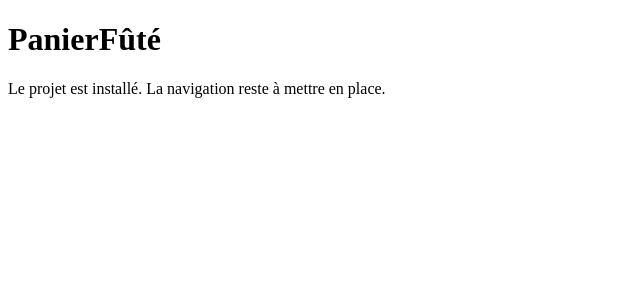
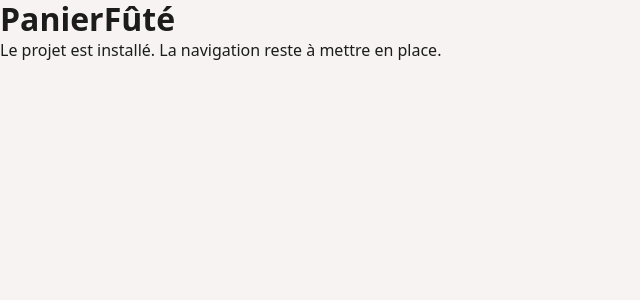
Before and after one commit to CaptainRaph/PanierFute, a React (Vite) app: page / in a window 1280 px wide. Shown: the top 300 px of the page, without its empty margins (0-640 px from the left). Built offline with nearby package versions, Linux system fonts and the light colour scheme.

Commit message:
Socle CSS (variables et styles communs) - Client Supabase

```diff
--- a/src/services/supabase.js
+++ b/src/services/supabase.js
@@ -1,2 +1,8 @@
 // supabase.js - crée l'unique client Supabase de l'application à partir des
 // variables d'environnement. Importé seulement par les fichiers *.requetes.js.
+import { createClient } from '@supabase/supabase-js';
+
+export const client = createClient(
+  import.meta.env.VITE_SUPABASE_URL,
+  import.meta.env.VITE_SUPABASE_CLE_ANON,
+);
--- a/src/styles/base.css
+++ b/src/styles/base.css
@@ -1,2 +1,138 @@
 /* base.css - styles de base communs à toute l'application : remise à
    zéro, typographie, focus clavier. Dépend de variables.css. */
+
+/* ---- Remise à zéro ---- */
+
+/* La largeur d'un élément inclut ses marges intérieures et sa bordure : les
+   mises en page en pourcentage ne débordent plus. */
+*,
+*::before,
+*::after {
+  box-sizing: border-box;
+}
+
+body,
+h1,
+h2,
+h3,
+h4,
+p,
+ul,
+ol,
+figure {
+  margin: 0;
+}
+
+/* ---- Page ---- */
+
+html {
+  /* Empêche les navigateurs mobiles de grossir le texte en mode paysage. */
+  -webkit-text-size-adjust: 100%;
+  text-size-adjust: 100%;
+}
+
+body {
+  /* dvh : hauteur réellement visible sur téléphone, barre d'adresse comprise. */
+  min-height: 100dvh;
+  background-color: var(--couleur-fond);
+  color: var(--couleur-texte);
+  font-family: var(--police-base);
+  font-size: var(--taille-m);
+  font-weight: var(--graisse-normale);
+  line-height: var(--interligne-texte);
+}
+
+/* ---- Typographie ---- */
+
+h1,
+h2,
+h3,
+h4 {
+  font-weight: var(--graisse-forte);
+  line-height: var(--interligne-titre);
+  /* Un mot très long (libellé de ticket) ne fait pas déborder la page. */
+  overflow-wrap: break-word;
+}
+
+h1 {
+  font-size: var(--taille-xxl);
+}
+
+h2 {
+  font-size: var(--taille-xl);
+}
+
+h3 {
+  font-size: var(--taille-l);
+}
+
+h4 {
+  font-size: var(--taille-m);
+}
+
+p {
+  overflow-wrap: break-word;
+}
+
+a {
+  color: var(--couleur-primaire-foncee);
+  text-underline-offset: var(--decalage-soulignement);
+}
+
+a:hover {
+  color: var(--couleur-primaire);
+}
+
+/* ---- Médias ---- */
+
+img,
+svg,
+canvas {
+  display: block;
+  max-width: 100%;
+}
+
+img {
+  height: auto;
+}
+
+/* ---- Formulaires ---- */
+
+/* Par défaut, les champs et les boutons n'héritent pas de la police de la page. */
+button,
+input,
+select,
+textarea {
+  font: inherit;
+  color: inherit;
+}
+
+button {
+  cursor: pointer;
+}
+
+button:disabled {
+  cursor: not-allowed;
+}
+
+/* ---- Focus clavier ---- */
+
+/* :focus-visible n'affiche le contour qu'à la navigation au clavier, pas au
+   clic. Le décalage détache le contour de l'élément pour qu'il reste lisible
+   sur un bouton vert comme sur un fond blanc. */
+:focus-visible {
+  outline: var(--epaisseur-accent) solid var(--couleur-focus);
+  outline-offset: var(--epaisseur-accent);
+}
+
+/* ---- Préférences de l'utilisateur ---- */
+
+/* Respecte le réglage système « réduire les animations ». */
+@media (prefers-reduced-motion: reduce) {
+  *,
+  *::before,
+  *::after {
+    transition-duration: 0s;
+    animation-duration: 0s;
+  }
+}
--- a/src/styles/variables.css
+++ b/src/styles/variables.css
@@ -1,2 +1,90 @@
 /* variables.css - variables CSS globales : couleurs, espacements, rayons,
    polices. Seul endroit où ces valeurs sont écrites en dur. */
+
+:root {
+  /* ---- Couleurs : vert, noir et blanc ---- */
+
+  /* Vert principal : boutons, liens, éléments actifs */
+  --couleur-primaire: #5c7314;
+  --couleur-primaire-foncee: #3d4d0d;
+  --couleur-sombre: #1c1c1c;
+
+  /* Fonds : la page est légèrement teintée, les cartes et panneaux (surface)
+     sont blancs pour s'en détacher. */
+  --couleur-fond: #f6f3f2;
+  --couleur-fond-clair: #e9ede5;
+  --couleur-surface: #ffffff;
+
+  /* Texte */
+  --couleur-texte: #1c1c1c;
+  --couleur-texte-discret: #626262;
+  --couleur-texte-inverse: #ffffff;
+
+  /* Bordures */
+  --couleur-bordure: #d4d4cc;
+  --couleur-bordure-accentuee: #b8c1b2;
+  /* Bordure des champs de saisie : plus foncée que les autres. */
+  --couleur-bordure-champ: #7b8474;
+
+  /* Survol */
+  --couleur-survol: #f7f9f6;
+  --couleur-survol-leger: rgb(0 0 0 / 5%);
+
+  /* Erreurs et actions destructrices */
+  --couleur-danger: #c0392b;
+  --couleur-danger-foncee: #a93226;
+  --couleur-danger-fond: #fceae8;
+
+  /* Contour de focus clavier */
+  --couleur-focus: var(--couleur-sombre);
+
+  /* ---- Polices ---- */
+  /* Polices du système : aucune police à télécharger, affichage immédiat. */
+  --police-base:
+    system-ui, -apple-system, BlinkMacSystemFont, 'Segoe UI', Roboto, Helvetica, Arial, sans-serif;
+
+  /* ---- Tailles de texte ---- */
+  --taille-xs: 0.8125rem;
+  --taille-s: 0.875rem;
+  --taille-m: 1rem;
+  --taille-l: 1.125rem;
+  --taille-xl: 1.375rem;
+  --taille-xxl: 2rem;
+
+  --graisse-normale: 400;
+  --graisse-forte: 700;
+
+  --interligne-texte: 1.5;
+  --interligne-titre: 1.2;
+
+  /* ---- Espacements ---- */
+  --espace-xxs: 0.25rem;
+  --espace-xs: 0.5rem;
+  --espace-s: 0.75rem;
+  --espace-m: 1rem;
+  --espace-l: 1.5rem;
+  --espace-xl: 2rem;
+  --espace-xxl: 4rem;
+
+  /* ---- Rayons d'arrondi ---- */
+  --rayon-s: 8px;
+  --rayon-m: 12px;
+  --rayon-l: 16px;
+  --rayon-pilule: 20px;
+  --rayon-cercle: 50%;
+
+  /* ---- Détails ---- */
+  --epaisseur-trait: 1px;
+  --epaisseur-accent: 3px;
+  --decalage-soulignement: 0.2em;
+  --ombre-carte: 0 1px 3px rgb(0 0 0 / 12%);
+
+  /* ---- Dimensions ---- */
+  /* Largeur maximale du contenu sur grand écran. */
+  --largeur-contenu-max: 72rem;
+  /* Taille minimale d'une cible tactile (44 px). */
+  --hauteur-cible-tactile: 2.75rem;
+
+  /* ---- Durées d'animation ---- */
+  --duree-transition: 0.2s;
+}
```
